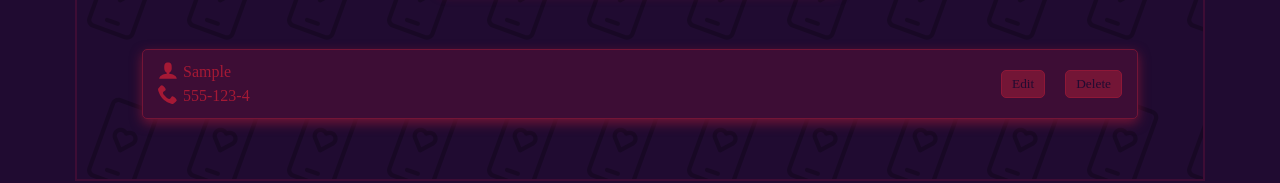
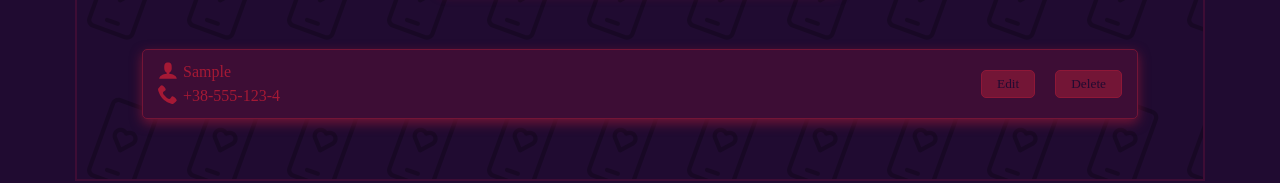
Before and after one commit to nikilandgello/goit-react-hw-06, a React (Vite) app: page / in a window 1280 px wide. Both pictures are taken after typing "Sample", "5551234" into the empty fields and a click on the button "Add Contact". Shown: the part 631-814 px from the top of the page. Built offline with nearby package versions, Linux system fonts and the light colour scheme.

Commit message:
update contact.jsx

```diff
--- a/src/components/Contact/Contact.jsx
+++ b/src/components/Contact/Contact.jsx
@@ -24,7 +24,7 @@
           <svg className={css.icon} width={20} height={20}>
             <use href="/sprite.svg#icon-phone"></use>
           </svg>
-          <p className={css.contactDescription}>{number}</p>
+          <p className={css.contactDescription}>+38-{number}</p>
         </div>
       </div>
       <div className={css.blockBtn}>
--- a/src/components/Contact/Contact.module.css
+++ b/src/components/Contact/Contact.module.css
@@ -20,7 +20,7 @@
 }
 
 .button {
-  padding: 5px 10px;
+  padding: 5px 5px;
   margin-left: 10px;
 }
 
@@ -28,4 +28,7 @@
   .blockBtn {
     flex-direction: row;
   }
+  .button {
+    padding: 5px 15px;
+  }
 }
```
